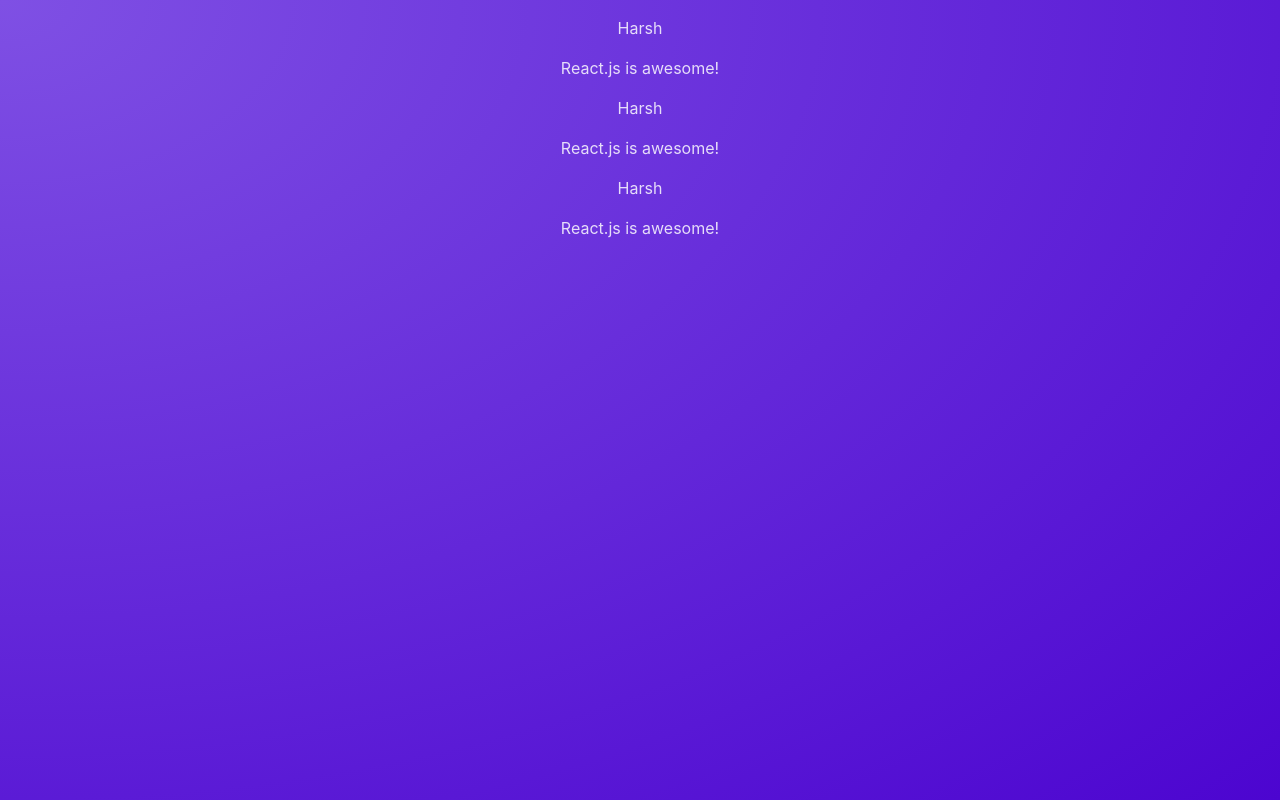
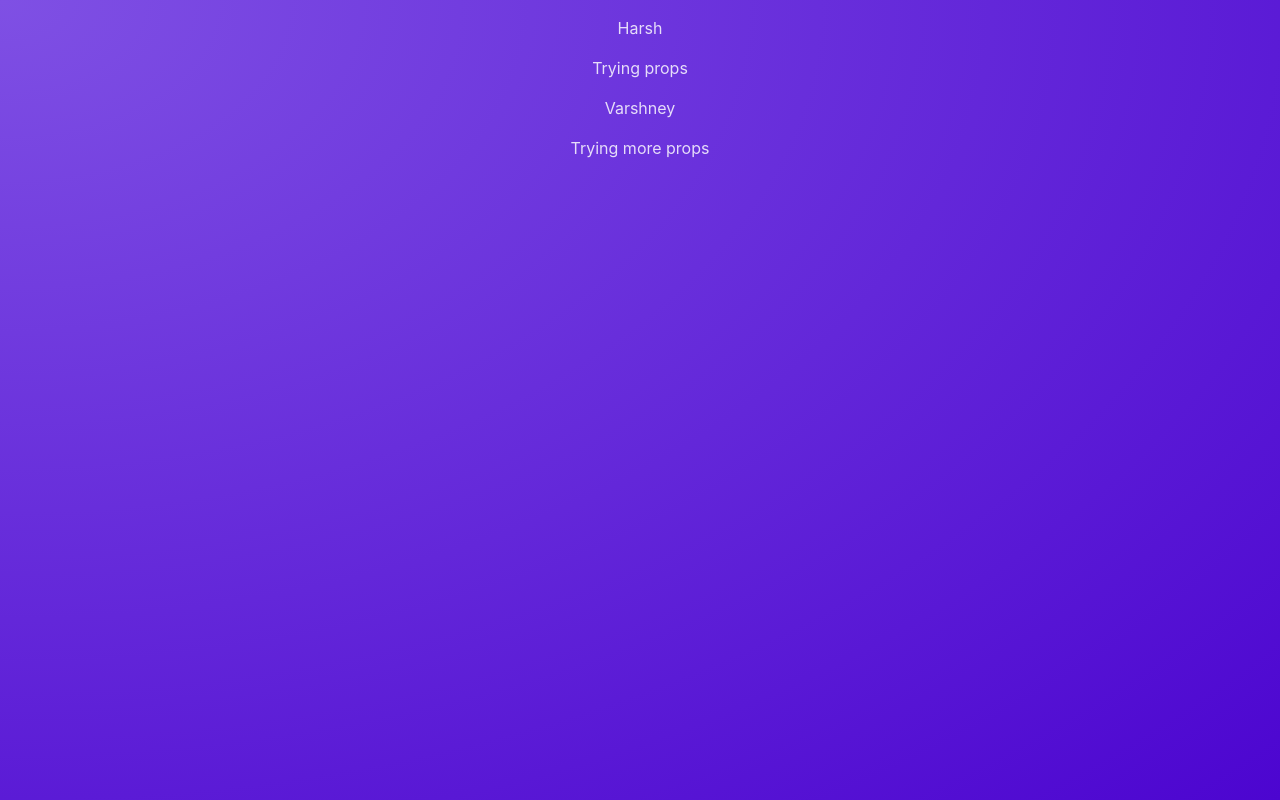
Before and after one commit to harsh141994/React-Basics, a React (Vite) app: page / in a window 1280 px wide. Built offline with nearby package versions, Linux system fonts and the light colour scheme.

Commit message:
using props

```diff
--- a/src/App.jsx
+++ b/src/App.jsx
@@ -3,9 +3,8 @@
 function App() {
   return (
     <main>
-      <Post />
-      <Post />
-      <Post />
+      <Post author="Harsh" body="Trying props" />
+      <Post author="Varshney" body="Trying more props" />
     </main>
   );
 }
--- a/src/components/Post.jsx
+++ b/src/components/Post.jsx
@@ -1,10 +1,8 @@
-const names = ["Harsh", "Varshney"];
-function Post() {
-  const chosenName = Math.random() > 0.5 ? names[0] : names[1];
+function Post(props) {
   return (
     <div>
-      <p>{chosenName}</p>
-      <p>React.js is awesome!</p>
+      <p>{props.author}</p>
+      <p>{props.body}</p>
     </div>
   );
 }
```
